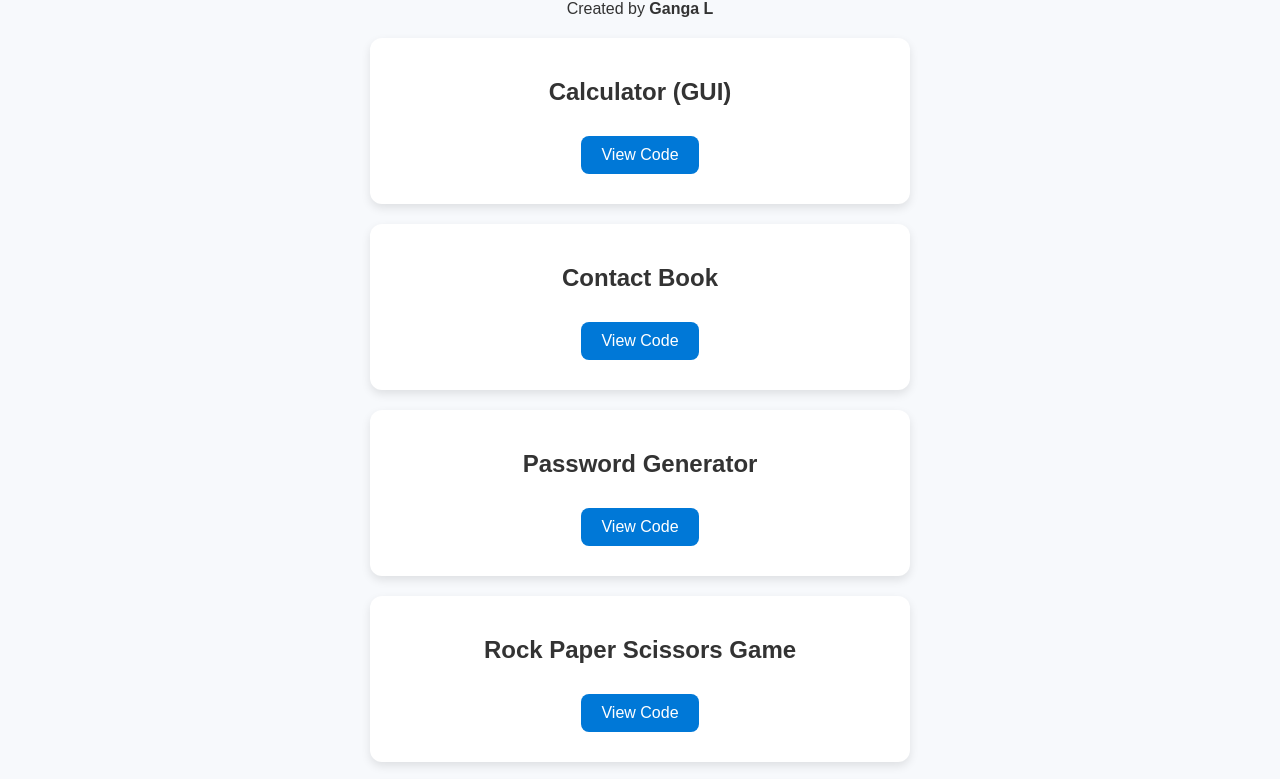
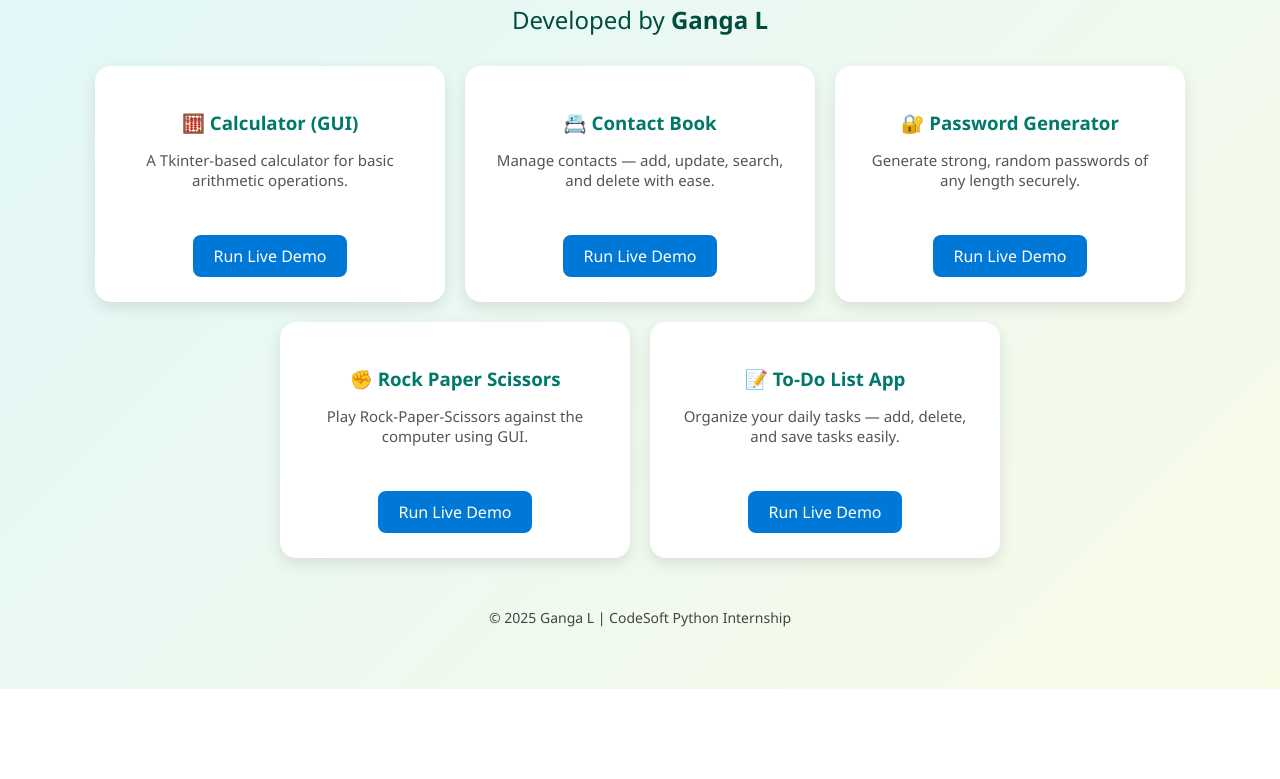
Before and after one commit to Gangal2002/CodeSoft-Python, a plain HTML site: page index.html in a window 1280 px wide. Shown: the part 136-915 px from the top of the page. After the commit the page ends 825 px from the top, so only its background shows below. Drawn offline with Linux system fonts and the light colour scheme.

Commit message:
Update index.html

```diff
--- a/index.html
+++ b/index.html
@@ -3,69 +3,107 @@
 <head>
   <meta charset="UTF-8">
   <meta name="viewport" content="width=device-width, initial-scale=1.0">
-  <title>CodeSoft Python Tasks</title>
+  <title>CodeSoft Python Internship</title>
   <style>
     body {
-      font-family: Arial, sans-serif;
-      background: #f7f9fc;
-      color: #333;
+      font-family: 'Segoe UI', sans-serif;
+      background: linear-gradient(135deg, #e0f7fa, #f9fbe7);
+      color: #222;
       text-align: center;
-      padding: 40px;
+      padding: 40px 20px;
     }
     h1 {
-      color: #2c3e50;
+      color: #00695c;
+      margin-bottom: 10px;
+      font-size: 2.2rem;
+    }
+    h2 {
+      color: #004d40;
       margin-bottom: 30px;
+      font-weight: normal;
     }
-    .project {
+    .project-container {
+      display: flex;
+      flex-wrap: wrap;
+      justify-content: center;
+      gap: 20px;
+    }
+    .card {
       background: white;
-      border-radius: 12px;
-      box-shadow: 0 4px 10px rgba(0,0,0,0.1);
-      padding: 20px;
-      margin: 20px auto;
-      max-width: 500px;
+      border-radius: 16px;
+      box-shadow: 0 6px 15px rgba(0,0,0,0.1);
+      padding: 25px;
+      width: 300px;
+      transition: transform 0.3s ease;
+    }
+    .card:hover {
+      transform: translateY(-5px);
+    }
+    .card h3 {
+      color: #00796b;
+      margin-bottom: 10px;
+    }
+    .card p {
+      font-size: 15px;
+      color: #555;
+      min-height: 60px;
     }
     .btn {
       display: inline-block;
       padding: 10px 20px;
-      margin: 10px;
+      margin-top: 10px;
       border-radius: 8px;
       text-decoration: none;
       color: white;
       background: #0078d7;
-      transition: 0.3s;
+      transition: background 0.3s;
     }
     .btn:hover { background: #005fa3; }
+    footer {
+      margin-top: 50px;
+      color: #444;
+      font-size: 14px;
+    }
   </style>
 </head>
 <body>
-  <h1>Python Task Collection - CodeSoft Internship</h1>
-  <p>Created by <strong>Ganga L</strong></p>
+  <h1>CodeSoft Python Internship Projects</h1>
+  <h2>Developed by <strong>Ganga L</strong></h2>
 
-  <div class="project">
-    <h2>Calculator (GUI)</h2>
-    <a class="btn" href="https://github.com/Gangal2002/CodeSoft-Python/tree/main/calculator" target="_blank">View Code</a>
+  <div class="project-container">
+    <div class="card">
+      <h3>🧮 Calculator (GUI)</h3>
+      <p>A Tkinter-based calculator for basic arithmetic operations.</p>
+      <a class="btn" href="https://your-calculator-demo-link-here.repl.co" target="_blank">Run Live Demo</a>
     </div>
 
-  <div class="project">
-    <h2>Contact Book</h2>
-    <a class="btn" href="https://github.com/Gangal2002/CodeSoft-Python/tree/main/contact-book" target="_blank">View Code</a>
+    <div class="card">
+      <h3>📇 Contact Book</h3>
+      <p>Manage contacts — add, update, search, and delete with ease.</p>
+      <a class="btn" href="https://your-contact-book-demo-link-here.repl.co" target="_blank">Run Live Demo</a>
     </div>
 
-  <div class="project">
-    <h2>Password Generator</h2>
-    <a class="btn" href="https://github.com/Gangal2002/CodeSoft-Python/tree/main/password-generator" target="_blank">View Code</a>
+    <div class="card">
+      <h3>🔐 Password Generator</h3>
+      <p>Generate strong, random passwords of any length securely.</p>
+      <a class="btn" href="https://your-password-generator-demo-link-here.repl.co" target="_blank">Run Live Demo</a>
     </div>
 
-  <div class="project">
-    <h2>Rock Paper Scissors Game</h2>
-    <a class="btn" href="https://github.com/Gangal2002/CodeSoft-Python/tree/main/rock-paper-scissors" target="_blank">View Code</a>
+    <div class="card">
+      <h3>✊ Rock Paper Scissors</h3>
+      <p>Play Rock-Paper-Scissors against the computer using GUI.</p>
+      <a class="btn" href="https://your-rock-paper-scissors-demo-link-here.repl.co" target="_blank">Run Live Demo</a>
     </div>
 
-  <div class="project">
-    <h2>To-Do List (GUI)</h2>
-    <a class="btn" href="https://github.com/Gangal2002/CodeSoft-Python/tree/main/to-do-list" target="_blank">View Code</a>
+    <div class="card">
+      <h3>📝 To-Do List App</h3>
+      <p>Organize your daily tasks — add, delete, and save tasks easily.</p>
+      <a class="btn" href="https://your-todo-list-demo-link-here.repl.co" target="_blank">Run Live Demo</a>
+    </div>
   </div>
 
-  <p>⭐ All tasks completed as part of my <strong>CodeSoft Python Internship</strong></p>
+  <footer>
+    <p>© 2025 Ganga L | CodeSoft Python Internship</p>
+  </footer>
 </body>
 </html>
```
Lines whose indentation alone changed are shown as unchanged.
